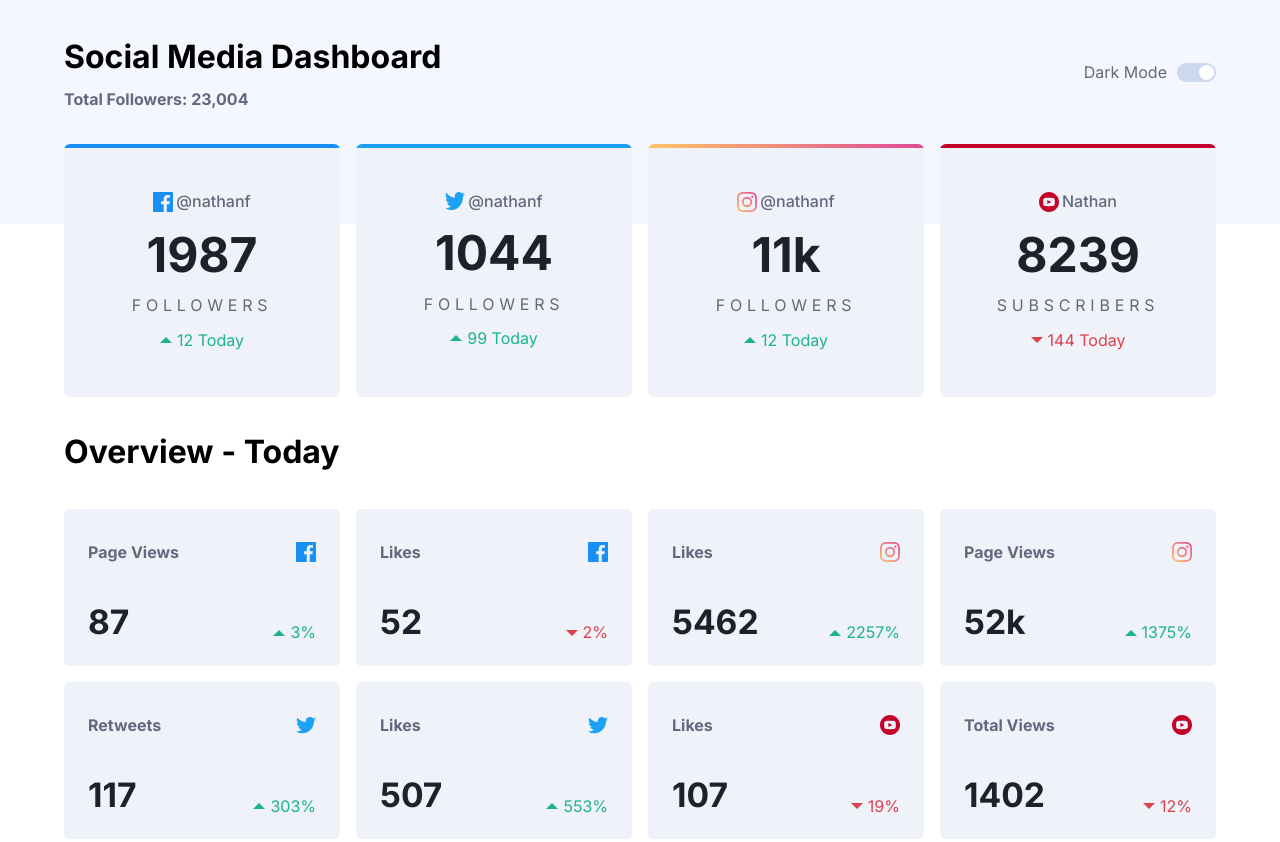
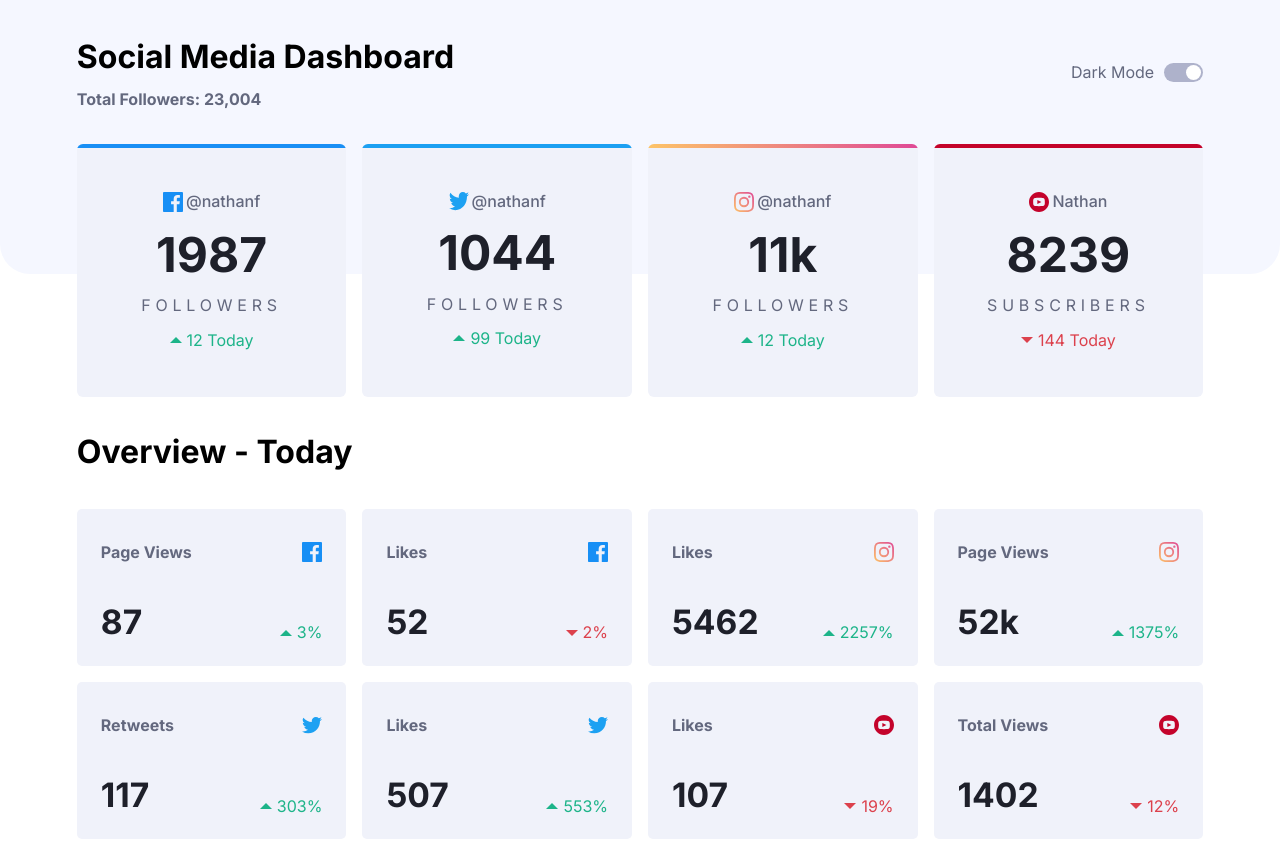
Before and after one commit to dacitto/social-media-dashboard-with-theme-switcher, a plain HTML site: page index.html in a window 1280 px wide. Shown: the top 842 px of the page. Drawn offline with Linux system fonts and the light colour scheme.

Commit message:
just some details

```diff
--- a/css/style.scss
+++ b/css/style.scss
@@ -109,6 +109,7 @@ header{
     width: 100%;
     padding-top: 20px;
     margin-bottom: 20px;
+    border-radius: 0 0 30px 30px;
     .text{
         //align-items: left;
       //  justify-self: left;
@@ -144,7 +145,7 @@ header{
             //box-shadow: inset 0 0 5px #22222250;
             border-radius: 15px;
             overflow: hidden;
-            background-color: hsl(223, 50%, 87%);
+            background-color: #aeb2cb;
             transition: 0.5s ease-in-out;
             display: flexbox;
             align-items: center;
@@ -188,7 +189,7 @@ header{
 .container{
     padding: 0;
     margin: 0 auto;
-    width: 90%;
+    width: 88%;
     max-width: $container-max-with;
 
 }
@@ -391,8 +392,13 @@ main{
 }
 }
 @media (min-width:1200px) {
+    header{
+        padding-bottom: 150px;
+    }
     main{
 
+            position: relative;
+            top: -150px;
         .grid{
             grid-template-columns:repeat(4,1fr);
 
--- a/index.html
+++ b/index.html
@@ -145,7 +145,7 @@
 
   <div class="attribution">
     Challenge by <a href="https://www.frontendmentor.io?ref=challenge" target="_blank">Frontend Mentor</a>.
-    Coded by <a href="#">Daci Salah Eddine</a>.
+    Coded by <a href="https://github.com/dacitto">Daci Salah Eddine</a>.
   </div>
   <script src="js/js.js"></script>
 </body>
```
Also changed, not shown: css/style.css, 1 other file.
